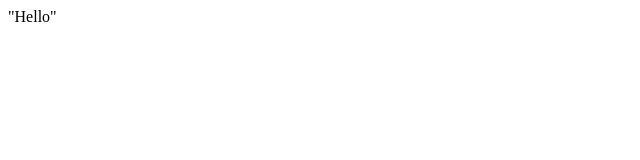
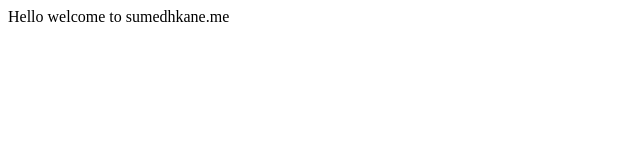
Before and after one commit to sumedhkane03/sumedhWeb, a plain HTML site: page base.html in a window 1280 px wide. Shown: the whole page, without its empty margins (0-640 px from the left). Drawn offline with Linux system fonts and the light colour scheme.

Commit message:
Update base.html

```diff
--- a/base.html
+++ b/base.html
@@ -1,6 +1,6 @@
 <html>
   <body>
-    <p>"Hello" </p>
+    <p>Hello welcome to sumedhkane.me </p>
 
 
 
```
